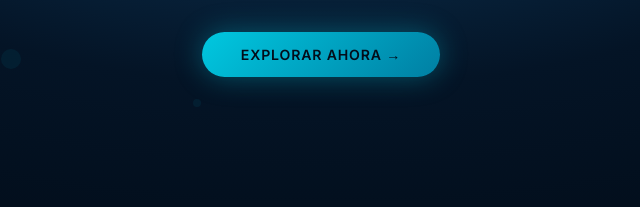
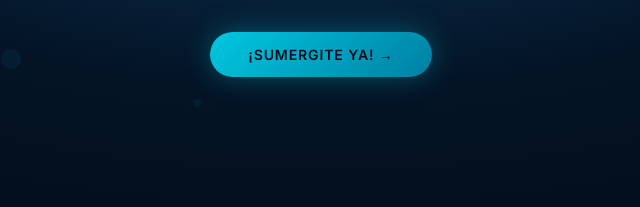
Before and after one commit to leandroarbeletche-web/ocean-life, a plain HTML site: page index.html in a window 1280 px wide. Shown: the part 522-729 px from the top of the page, 319-959 px from the left. Drawn offline with nearby package versions, Linux system fonts and the light colour scheme.

Commit message:
Cambiar el texto del botón principal del inicio
Co-Authored-By: Claude Opus 5.5 <noreply@anthropic.com>
Claude-Session: https://claude.ai/code/session_01GB46BTQDxSKrYMr4MCkSN1

```diff
--- a/index.html
+++ b/index.html
@@ -38,7 +38,7 @@
     <p class="hero-eyebrow">Explorá el mundo submarino</p>
     <h1>Bienvenido a<br><em>Ocean Life</em></h1>
     <p class="hero-sub">Descubrí las criaturas más fascinantes del océano, sus ecosistemas y los secretos del mundo marino.</p>
-    <a href="animales.html" class="btn-primary">Explorar ahora →</a>
+    <a href="animales.html" class="btn-primary">¡Sumergite ya! →</a>
     <div class="hero-wave">
       <svg viewBox="0 0 1440 80" xmlns="http://www.w3.org/2000/svg" preserveAspectRatio="none">
         <path d="M0,40 C360,80 1080,0 1440,40 L1440,80 L0,80 Z" fill="#041426"/>
```
